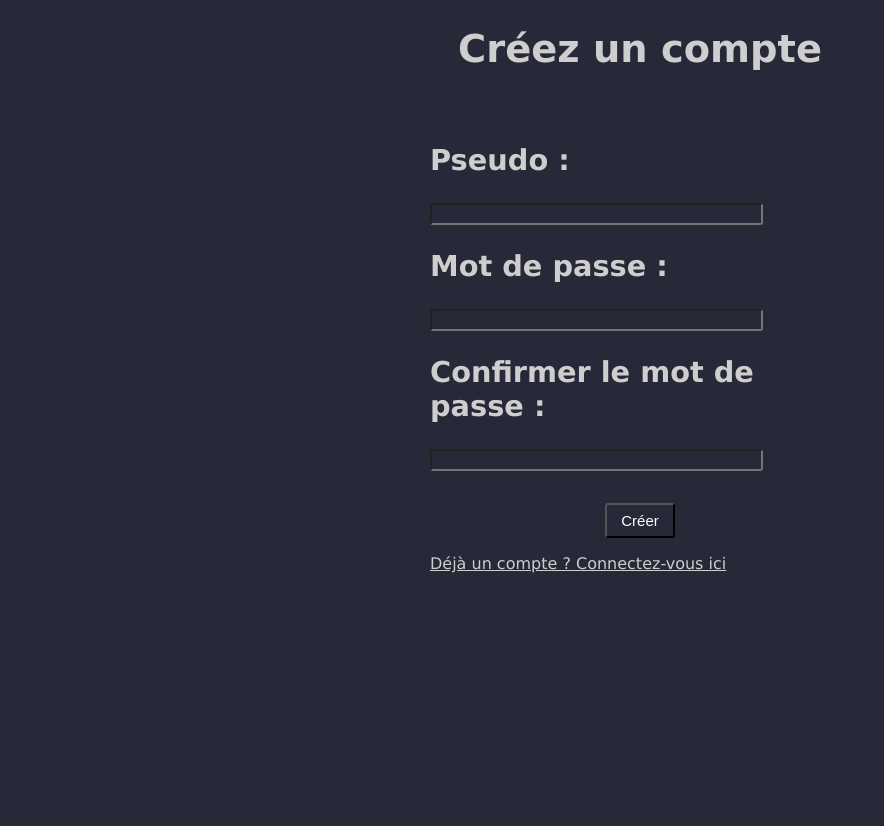
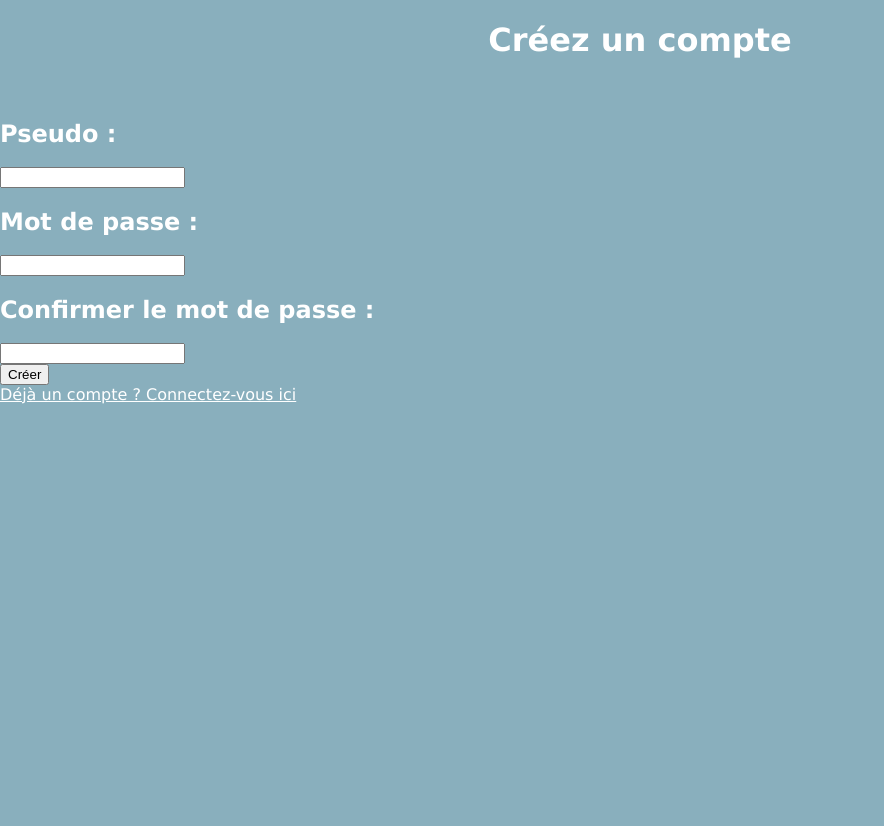
Before and after one commit to StutenEXE/BUT2-Interactive-map, a PHP site: page /signup.page.php in a window 1280 px wide. Shown: the whole page, without its empty margins (0-884 px from the left). After the commit the page ends 404 px from the top, so only its background shows below. Run offline with PHP 8.4, Linux system fonts and the light colour scheme.

Commit message:
Style formulaires

```diff
--- a/CSS/style.css
+++ b/CSS/style.css
@@ -1,9 +1,12 @@
 :root {
-  --bgColor: #272838;
-  --textColor: #cecece;
+  --bgColor: #89AFBD;
+  --accentColor: #4B94B0;
+  --darkColor: #213B45;
+  --textColor: white;
+  --fieldColor: #D9D9D9;
   --invertBgColor: #d8d7c7;
 
-  --errorBgColor: #e53935;
+  --errorBgColor: #4D0609;
 }
 
 html,
@@ -44,65 +47,14 @@ h5 {
   background-color: var(--errorBgColor);
 }
 
-
-.corps {
-  width: 420px;
-  margin : auto;
+input:focus{
+  outline: none;
 }
 
-.formLogin {
-  font-size: 1.5em;
-}
-.formRegister {
-  font-size: 1.2em;
-}
-
-input {
-  color: rgb(255, 255, 255);
-  background-color: #272838;
-  font-family: Century Gothic, sans serif;
-  width: 99%;
-  border-radius: 3px;
-  max-width: 325px;
-
-}
-
-input:focus-visible {
-  outline: 3px solid rgb(61, 61, 61);
-  background-color: #222453;
-}
 
 h2 {
   text-align: left;
   margin-bottom: 0;
-}
-
-.soumettre {
-  text-align: center;
-  padding-top : 16px;
-}
-
-.loginButton {
-  width: 110px;
-}
-
-.signupButton {
-  width: 70px;
-}
-
-button[type="submit"] {
-  height: 35px;
-
-  font-size: 15px;
-  margin: 16px 0;
-  border-radius: 3px;
-  background-color: #272838;
-  color: rgb(255, 255, 255);
-}
-
-button[type="submit"]:focus-visible {
-  outline: 3px solid rgb(61, 61, 61);
-  background-color: #272838;
 }
 
 @media screen and (max-width: 420px) {
```
Also changed, not shown: JS/parametres.js (+31 -0 lines), PHPScripts/login.php (+5 -3 lines), PHPScripts/signup.php (+7 -26 lines), home.page.php (+4 -4 lines), params.page.php (+45 -23 lines).
